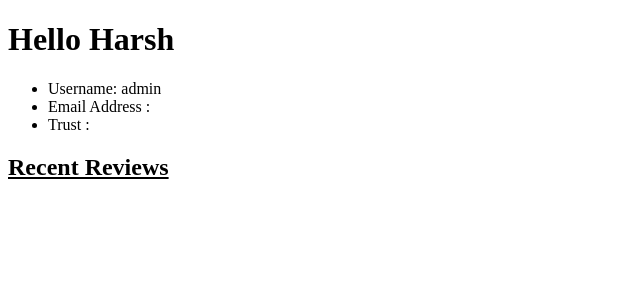
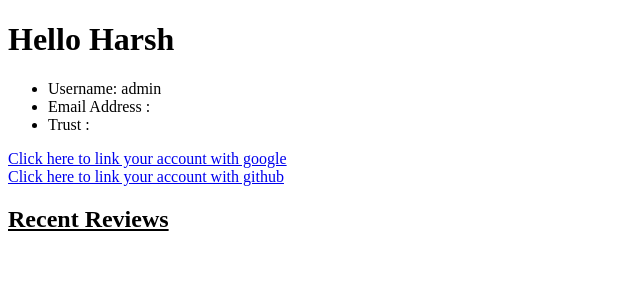
Before and after one commit to Harsh14901/ProfCourse_review_portal, a Django app: page /accounts/profile/ in a window 1280 px wide. Shown: the part 48-348 px from the top of the page, without its empty margins (0-640 px from the left). Run offline with Django 3.2, Linux system fonts and the light colour scheme; a user stored in the database is signed in; data comes from the database, SQL or seed files in the repository; both versions use the stored data as it was after the commit; some libraries are stand-ins or nearby versions.

Commit message:
link existing user accounts with social accounts

```diff
--- a/RateProf/settings.py
+++ b/RateProf/settings.py
@@ -9,7 +9,6 @@ https://docs.djangoproject.com/en/3.0/topics/settings/
 For the full list of settings and their values, see
 https://docs.djangoproject.com/en/3.0/ref/settings/
 """
-
 import os
 
 # Build paths inside the project like this: os.path.join(BASE_DIR, ...)
--- a/rate/templates/profile.html
+++ b/rate/templates/profile.html
@@ -1,4 +1,6 @@
 {% extends 'base.html' %}
+
+{% load socialaccount %}
 
 {% block base_body %}
 <h1> Hello {{user.first_name}} </h1>
@@ -6,7 +8,24 @@
 <li> Username: {{user.username}}
 <li> Email Address : {{user.email}}
 <li> Trust : {{user.credibility.trust}}
+
 </ul>
+
+{% get_social_accounts user as accounts %}
+{% if accounts.google %}
+<h3> Account successfully linked with google</h3>
+{% else %}
+<a href="{% provider_login_url "google" process="connect" %}"> Click here to link your account with google</a>
+{% endif %}
+<br/>
+{% if accounts.github %}
+<h3> Account successfully linked with Github </h3>
+{% else %}
+<a href="{% provider_login_url "github" process="connect" %}"> Click here to link your account with github </a>
+{% endif %}
+
+
+
 {% if user.warnings_set.all %}
 <ol>
 {% for warning in user.warnings_set.all %}
@@ -15,8 +34,9 @@
 </ol>
 <a href = "{% url 'clear_warnings' %}"> Ok I have understood, I will take care in th future. Clear the warnings</a>
 {% endif %}
+
+
 <h2><u> Recent Reviews </u></h2>
-
 <ol>
 {% for review in reviews %}
     <h3> Timestamp : {{review.timestamp}} </h3>
```
Also changed, not shown: db.sqlite3.
